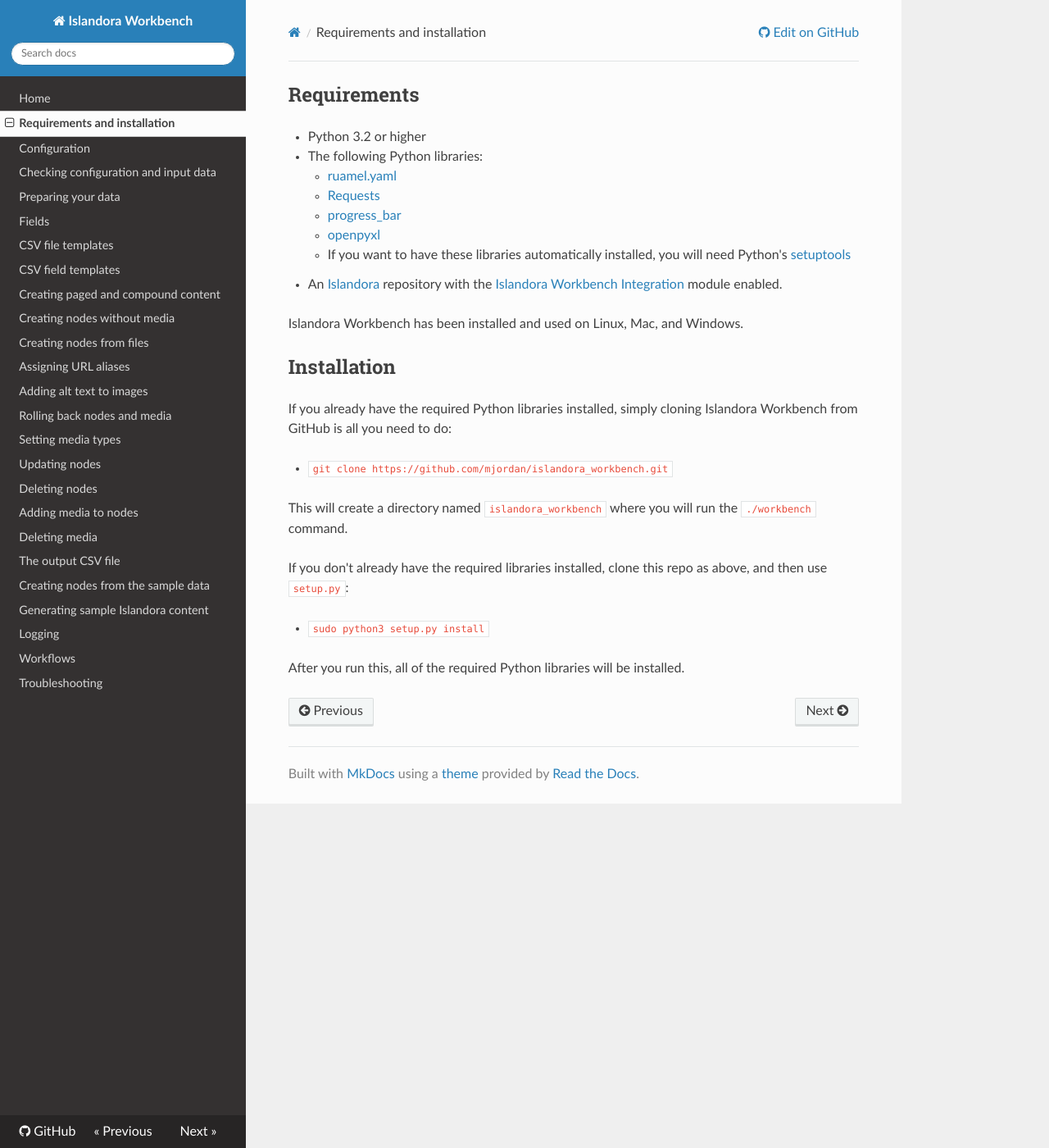
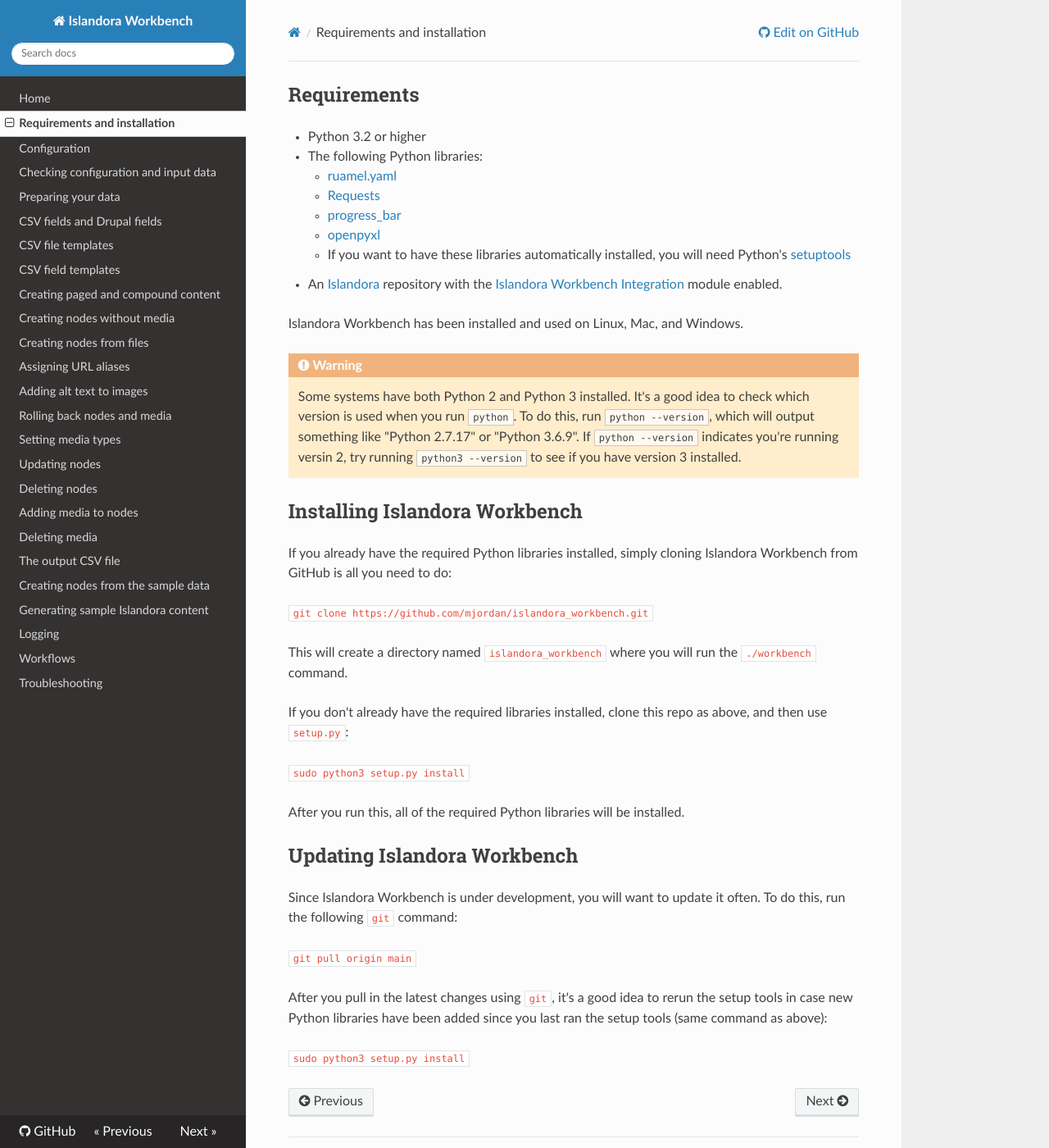
Before and after one commit to mjordan/islandora_workbench_docs, an MkDocs documentation site: the page built from docs/installation.md, in a window 1280 px wide and 1400 px high. Shown: the whole window at 82% size. Built offline with MkDocs 1.6.1, drawn with Linux system fonts in a browser that asks for light colours; nearby versions of some CDN libraries; old or Windows-style settings are respelled for this version of MkDocs.

Commit message:
Another catch up commit.

```diff
--- a/docs/installation.md
+++ b/docs/installation.md
@@ -11,16 +11,29 @@
 
 Islandora Workbench has been installed and used on Linux, Mac, and Windows.
 
-## Installation
+!!! warning
+    Some systems have both Python 2 and Python 3 installed. It's a good idea to check which version is used when you run `python`. To do this, run `python --version`, which will output something like "Python 2.7.17" or "Python 3.6.9". If `python --version` indicates you're running versin 2, try running `python3 --version` to see if you have version 3 installed.
+
+## Installing Islandora Workbench
 
 If you already have the required Python libraries installed, simply cloning Islandora Workbench from GitHub is all you need to do:
 
-* `git clone https://github.com/mjordan/islandora_workbench.git`
+`git clone https://github.com/mjordan/islandora_workbench.git`
 
 This will create a directory named `islandora_workbench` where you will run the `./workbench` command.
 
 If you don't already have the required libraries installed, clone this repo as above, and then use `setup.py`:
 
-* `sudo python3 setup.py install`
+`sudo python3 setup.py install`
 
 After you run this, all of the required Python libraries will be installed.
+
+## Updating Islandora Workbench
+
+Since Islandora Workbench is under development, you will want to update it often. To do this, run the following `git` command:
+
+`git pull origin main`
+
+After you pull in the latest changes using `git`, it's a good idea to rerun the setup tools in case new Python libraries have been added since you last ran the setup tools (same command as above):
+
+`sudo python3 setup.py install`
--- a/mkdocs.yml
+++ b/mkdocs.yml
@@ -11,7 +11,7 @@
     - Configuration: configuration.md
     - Checking configuration and input data: check.md
     - Preparing your data: preparing_data.md
-    - Fields: fields.md
+    - CSV fields and Drupal fields: fields.md
     - CSV file templates: csv_file_templates.md
     - CSV field templates: field_templates.md
     - Creating paged and compound content: paged_and_compound.md
```
Also changed, not shown: docs/fields.md (+14 -2 lines), site/index.html, site/sitemap.xml.
